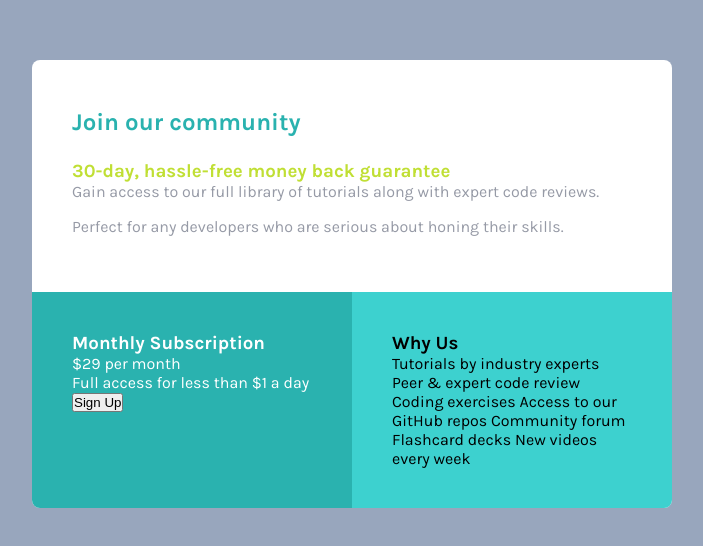
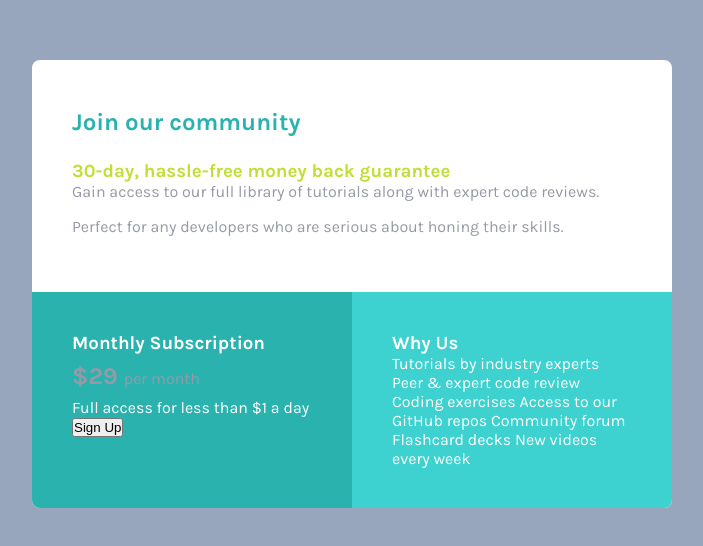
Before and after one commit to juliolegrec/single-price-grid-component-front-mentor, a website built with Parcel: page src/index.html in a window 1280 px wide. Shown: the part 116-662 px from the top of the page, without its empty margins (288-991 px from the left). Built offline with nearby package versions, Linux system fonts and the light colour scheme.

Commit message:
Added price style

```diff
--- a/src/index.html
+++ b/src/index.html
@@ -1,37 +1,43 @@
 <!DOCTYPE html>
 <html lang="en">
 	<head>
-  <meta charset="UTF-8">
-  <meta http-equiv="X-UA-Compatible" content="IE=edge">
-  <meta name="viewport" content="width=device-width, initial-scale=1.0">
+		<meta charset="UTF-8" />
+		<meta http-equiv="X-UA-Compatible" content="IE=edge" />
+		<meta name="viewport" content="width=device-width, initial-scale=1.0" />
 		<title>Single Price Grid Component | Frontend Mentor</title>
-  <link rel="preconnect" href="https://fonts.gstatic.com">
-  <link href="https://fonts.googleapis.com/css2?family=Karla:wght@400;700&display=swap" rel="stylesheet">
-  <link rel="stylesheet" href="./styles/main.scss">
+		<link rel="preconnect" href="https://fonts.gstatic.com" />
+		<link
+			href="https://fonts.googleapis.com/css2?family=Karla:wght@400;700&display=swap"
+			rel="stylesheet"
+		/>
+		<link rel="stylesheet" href="./styles/main.scss" />
 	</head>
 	<body>
 		<main>
 			<section class="hero">
 				<h2>Join our community</h2>
 				<h3>30-day, hassle-free money back guarantee</h3>
-      <p>Gain access to our full library of tutorials along with expert code reviews.</p>
-      <p>Perfect for any developers who are serious about honing their skills.</p>
+				<p>
+					Gain access to our full library of tutorials along with expert code
+					reviews.
+				</p>
+				<p>
+					Perfect for any developers who are serious about honing their skills.
+				</p>
 			</section>
 			<section class="price-part">
 				<h3>Monthly Subscription</h3>
-      <p>&dollar;29 <span>per month</span></p>
+				<p id="price"><span>&dollar;29 </span>per month</p>
 				<p>Full access for less than &dollar;1 a day</p>
 				<button>Sign Up</button>
 			</section>
 			<section class="why-us">
 				<h3>Why Us</h3>
-      <p>Tutorials by industry experts
-        Peer &amp; expert code review
-        Coding exercises
-        Access to our GitHub repos
-        Community forum
-        Flashcard decks
-        New videos every week</p>
+				<p>
+					Tutorials by industry experts Peer &amp; expert code review Coding
+					exercises Access to our GitHub repos Community forum Flashcard decks
+					New videos every week
+				</p>
 			</section>
 		</main>
 	</body>
--- a/src/styles/main.scss
+++ b/src/styles/main.scss
@@ -46,12 +46,25 @@ section {
 		}
 	}
 
+	&.price-part,
+	&.why-us {
+		color: white;
+	}
+
 	&.price-part {
 		background: hsl(179, 62%, 43%);
-		color: white;
 	}
 
 	&.why-us {
 		background: hsl(179, 62%, 53%);
 	}
 }
+
+#price {
+	margin: 8px 0;
+	color: hsl(227, 8%, 62%);
+	& > span {
+		font-size: 24px;
+		font-weight: 700;
+	}
+}
```
Lines whose indentation alone changed are shown as unchanged.
